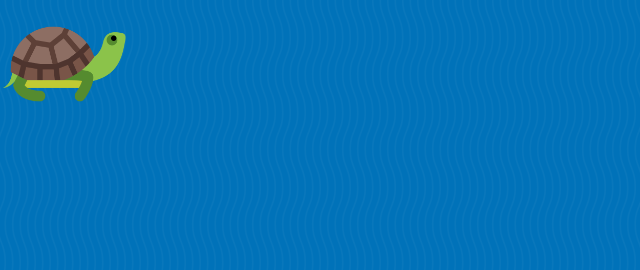
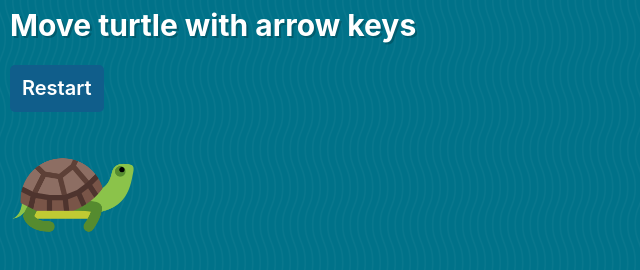
Before and after one commit to rekapalanki/run-turtle-run, a plain HTML site: page index.html in a window 1280 px wide. Shown: the whole page, without its empty margins (0-640 px from the left). Drawn offline with Linux system fonts and the light colour scheme.

Commit message:
Updating layout

```diff
--- a/base.css
+++ b/base.css
@@ -6,7 +6,8 @@
 html {
     --grey: #e7e7e7;
     --gray: var(--grey);
-    --blue: #0072B9;
+    --blue: #007289;
+    --darkBlue: #105e8b;
     --pink: #D60087;
     --yellow: #ffc600;
     --black: #2e2e2e;
@@ -24,6 +25,7 @@ html {
   }
 
   body {
+    padding: 1rem;
     font-size: 2rem;
     line-height: 1.5;
     background-color: var(--blue);
@@ -67,17 +69,18 @@ html {
 
   a.button, button, input[type="button"] {
     color: white;
-    background: var(--pink);
+    background: var(--darkBlue);
     padding: 1rem;
     border: 0;
     border: 2px solid transparent;
+    border-radius: 5px;
     text-decoration: none;
     font-weight: 600;
     font-size:2rem;
   }
 
   :focus {
-    outline-color: var(--pink);
+    outline-color: var(--darkBlue);
   }
 
   fieldset {
--- a/index.html
+++ b/index.html
@@ -10,6 +10,9 @@
 
 
 <body>
+  <h2>Move turtle with arrow keys</h2>
+  <button class="restart">Restart</button>
+  <p></p>
   <img width="10%" src="./turtle.png" alt="turtle" class="turtle">
 
   <!-- Using CSS variables / custom properties : --x: 10px; -->
@@ -30,6 +33,7 @@
 
   <script>
     const turtle = document.querySelector('.turtle');
+    const restart = document.querySelector('.restart');
     let x = 0;
     let y = 0;
     let speed = 50;
@@ -76,6 +80,11 @@
       );
     }
 
+    function handleClick() {
+      location.reload();
+    }
+
+    restart.addEventListener('click', handleClick);
     window.addEventListener('keydown', handleKeydown);
   </script>
 
```
